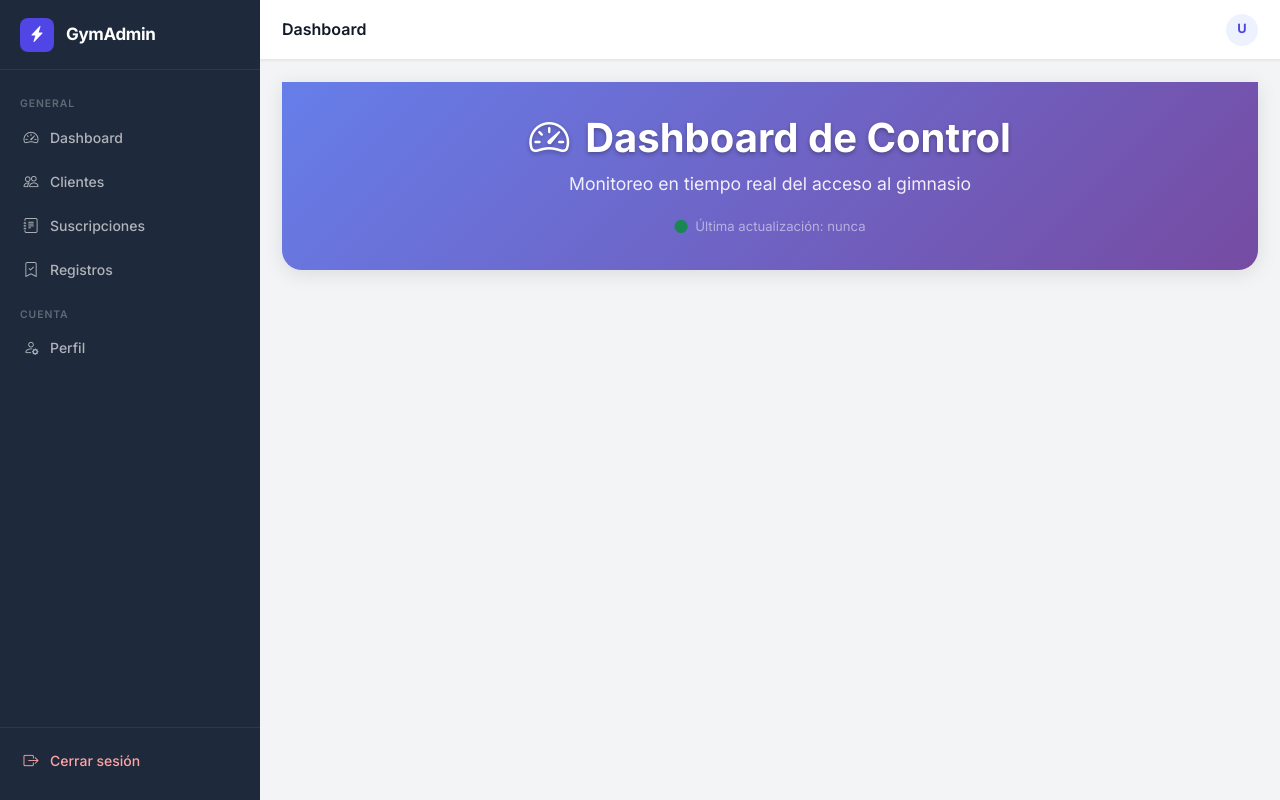
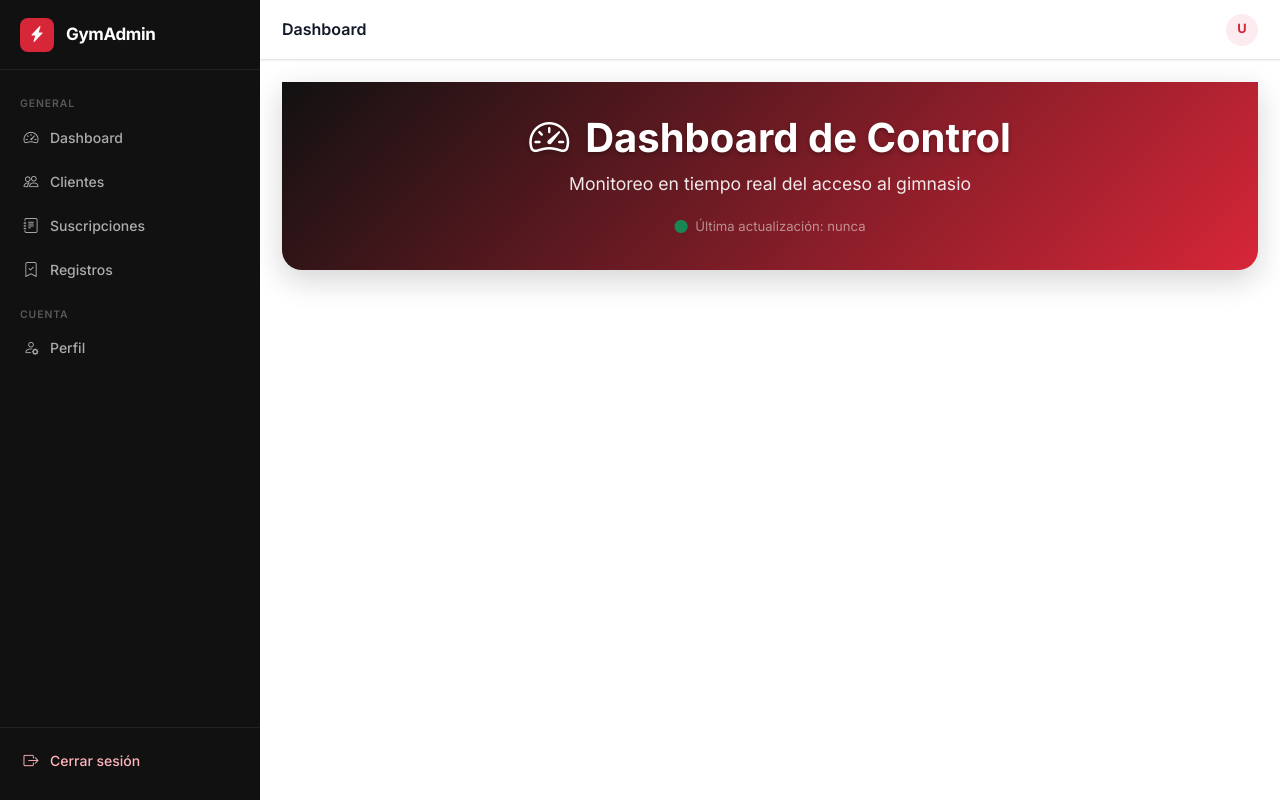
Before and after one commit to javiservices/clients-factory, a Symfony app: template app/templates/dashboard.html.twig in a window 1280 px wide. Run offline with Twig, Linux system fonts and the light colour scheme; the template is opened without the code that fills it, so the values that code supplies are empty; style sheets or scripts are compiled from the project's sources; some libraries are stand-ins or nearby versions.

Commit message:
style(ui): update color scheme to red theme across dashboard, login, admin and profile pages
Apply the new design system color palette (red/dark theme) to all UI components:
- Replace primary indigo (#4F46E5) with crimson (#D72638) in admin CSS variables
- Update gradient colors from purple (#667eea, #764ba2) to dark red (#111111, #d72638) in dashboard
- Apply dark theme with red accents to login page backgrounds and buttons
- Update profile edit template to use new color scheme classes

```diff
--- a/app/assets/css/dashboard.css
+++ b/app/assets/css/dashboard.css
@@ -1,11 +1,11 @@
 /* Dashboard Styles */
 .dashboard-header {
-    background: linear-gradient(135deg, #667eea 0%, #764ba2 100%);
+    background: linear-gradient(135deg, #111111 0%, #d72638 100%);
     color: white;
     padding: 2rem 0;
     margin-bottom: 2rem;
     border-radius: 0 0 20px 20px;
-    box-shadow: 0 4px 20px rgba(0,0,0,0.1);
+    box-shadow: 0 10px 30px rgba(17,17,17,0.18);
 }
 
 .dashboard-header h1 {
@@ -37,7 +37,7 @@
 
 @keyframes glow {
     0% {
-        box-shadow: 0 10px 40px rgba(0,0,0,0.1), 0 0 20px rgba(102, 126, 234, 0.4);
+        box-shadow: 0 10px 40px rgba(0,0,0,0.1), 0 0 20px rgba(215, 38, 56, 0.28);
     }
     100% {
         box-shadow: 0 10px 40px rgba(0,0,0,0.1);
@@ -63,13 +63,13 @@
 .client-avatar {
     width: 120px;
     height: 120px;
-    background: linear-gradient(135deg, #667eea 0%, #764ba2 100%);
+    background: linear-gradient(135deg, #111111 0%, #d72638 100%);
     border-radius: 50%;
     display: flex;
     align-items: center;
     justify-content: center;
     margin: 0 auto 1rem;
-    box-shadow: 0 8px 25px rgba(102, 126, 234, 0.3);
+    box-shadow: 0 8px 25px rgba(215, 38, 56, 0.24);
 }
 
 .client-avatar i {
@@ -164,7 +164,7 @@
 }
 
 .btn-primary-dashboard {
-    background: linear-gradient(135deg, #667eea 0%, #764ba2 100%);
+    background: linear-gradient(135deg, #111111 0%, #d72638 100%);
     color: white;
 }
 
@@ -190,7 +190,7 @@
 
 .waiting-icon {
     font-size: 4rem;
-    color: #cbd5e0;
+    color: #d72638;
     margin-bottom: 1rem;
 }
 
--- a/app/assets/styles/admin.css
+++ b/app/assets/styles/admin.css
@@ -4,9 +4,9 @@
 
 /* ---------- Custom Properties ---------- */
 :root {
-  --c-primary:       #4F46E5;
-  --c-primary-dark:  #3730A3;
-  --c-primary-light: #EEF2FF;
+  --c-primary:       #D72638;
+  --c-primary-dark:  #A61B2A;
+  --c-primary-light: #FDECEF;
   --c-success:       #10B981;
   --c-success-light: #D1FAE5;
   --c-warning:       #F59E0B;
@@ -28,7 +28,7 @@
   --c-gray-900: #111827;
 
   --sidebar-w:    260px;
-  --sidebar-bg:   #1e293b;
+  --sidebar-bg:   #111111;
   --header-h:     60px;
 
   --radius-sm: 8px;
@@ -49,7 +49,7 @@
 
 body {
   font-family: 'Inter', 'Segoe UI', system-ui, -apple-system, sans-serif;
-  background: var(--c-gray-100);
+  background: #ffffff;
   color: var(--c-gray-900);
   font-size: .9375rem;
   line-height: 1.6;
@@ -119,14 +119,14 @@ body {
   white-space: nowrap;
 }
 .sidebar-link:hover { color: rgba(255,255,255,.95); background: rgba(255,255,255,.07); }
-.sidebar-link.active { color: #a5b4fc; background: rgba(79,70,229,.15); }
+.sidebar-link.active { color: #ffffff; background: rgba(215,38,56,.22); }
 .sidebar-link.active::before {
   content: ''; position: absolute; left: 0; top: 20%; height: 60%;
   width: 3px; background: var(--c-primary); border-radius: 0 3px 3px 0;
 }
 .sidebar-link i { font-size: .9375rem; width: 1.125rem; text-align: center; flex-shrink: 0; }
-.sidebar-link.sidebar-link-danger { color: #fca5a5; }
-.sidebar-link.sidebar-link-danger:hover { background: rgba(239,68,68,.12); color: #fca5a5; }
+.sidebar-link.sidebar-link-danger { color: #ffb4bb; }
+.sidebar-link.sidebar-link-danger:hover { background: rgba(215,38,56,.18); color: #ffffff; }
 
 .sidebar-footer {
   padding: .75rem .625rem 1rem;
@@ -149,7 +149,7 @@ body {
 
 /* ---------- Topbar ---------- */
 .topbar {
-  background: #fff; height: var(--header-h);
+  background: #ffffff; height: var(--header-h);
   display: flex; align-items: center; justify-content: space-between;
   padding: 0 1.375rem; position: sticky; top: 0; z-index: 1020;
   border-bottom: 1px solid var(--c-gray-200); box-shadow: var(--shadow-sm); flex-shrink: 0;
@@ -339,7 +339,7 @@ body {
   display: inline-flex; align-items: center; gap: .3rem;
   padding: .2rem .55rem; border-radius: 999px;
   font-size: .72rem; font-weight: 600;
-  background: var(--c-warning-light); color: #92400E;
+  background: #111111; color: #ffffff;
 }
 
 /* ---------- Toast notifications ---------- */
--- a/app/templates/profile/edit.html.twig
+++ b/app/templates/profile/edit.html.twig
@@ -15,7 +15,7 @@
                             <!-- Información de Usuario -->
                             <div class="row mb-4">
                                 <div class="col-12">
-                                    <h5 class="text-primary mb-3">
+                                    <h5 class="card-section-title mb-3" style="font-size:1rem;color:var(--c-primary);border-bottom:none;padding-bottom:0;">
                                         <i class="bi bi-person me-2"></i>Información de Usuario
                                     </h5>
                                 </div>
@@ -31,7 +31,7 @@
                             <!-- Información de Empresa -->
                             <div class="row mb-4">
                                 <div class="col-12">
-                                    <h5 class="text-primary mb-3">
+                                    <h5 class="card-section-title mb-3" style="font-size:1rem;color:var(--c-primary);border-bottom:none;padding-bottom:0;">
                                         <i class="bi bi-building me-2"></i>Información de Empresa
                                     </h5>
                                     <p class="text-muted small">Estos datos se utilizarán en las facturas electrónicas</p>
```
Also changed, not shown: app/assets/css/login.css (+10 -10 lines).
